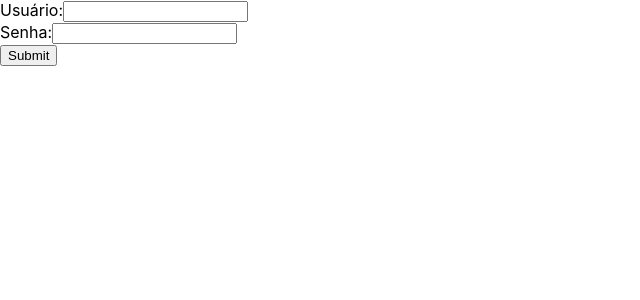
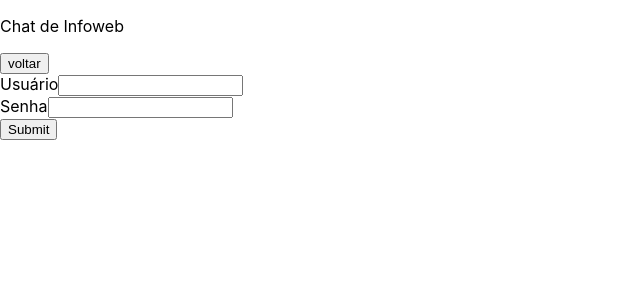
Before and after one commit to rafael52468/ifrn-chat-web, a Next.js app: page /login in a window 1280 px wide. Shown: the top 300 px of the page, without its empty margins (0-640 px from the left). Built offline with nearby package versions, Linux system fonts and the light colour scheme.

Commit message:
adicionado botão de voltar em login.js

```diff
--- a/pages/login.js
+++ b/pages/login.js
@@ -1,19 +1,33 @@
 import React from 'react'
+import Head from 'next/head'
+import { useRouter } from 'next/router'
 import { AppContainer } from '../src/components/AppContainerComponent'
 import { AppInput } from '../src/components/AppInputComponent'
 import { AppButton } from '../src/components/AppButtonComponent'
 
 const Login = props => {
+  const router = useRouter()
+
   return (
-    <AppContainer>
-      <AppInput
-        title="apelido ou email do usuário"
-        label="Usuário:"
-        type="text"
-      />
-      <AppInput label="Senha:" type="password" title="senha do usuário" />
-      <AppButton title="Entrar" />
-    </AppContainer>
+    <div>
+      <Head>
+        <title>página de login</title>
+      </Head>
+      <main>
+        <nav>
+          <p>Chat de Infoweb</p>
+          <button onClick={() => router.back()}>voltar</button>
+        </nav>
+        <AppContainer>
+          <AppInput label="Usuário" title="apelido ou email do usuário" />
+          <AppInput label="Senha" type="password" />
+          <AppButton
+            title="Clique aqui para entrar no chat"
+            label="Entrar no chat"
+          />
+        </AppContainer>
+      </main>
+    </div>
   )
 }
 
```
